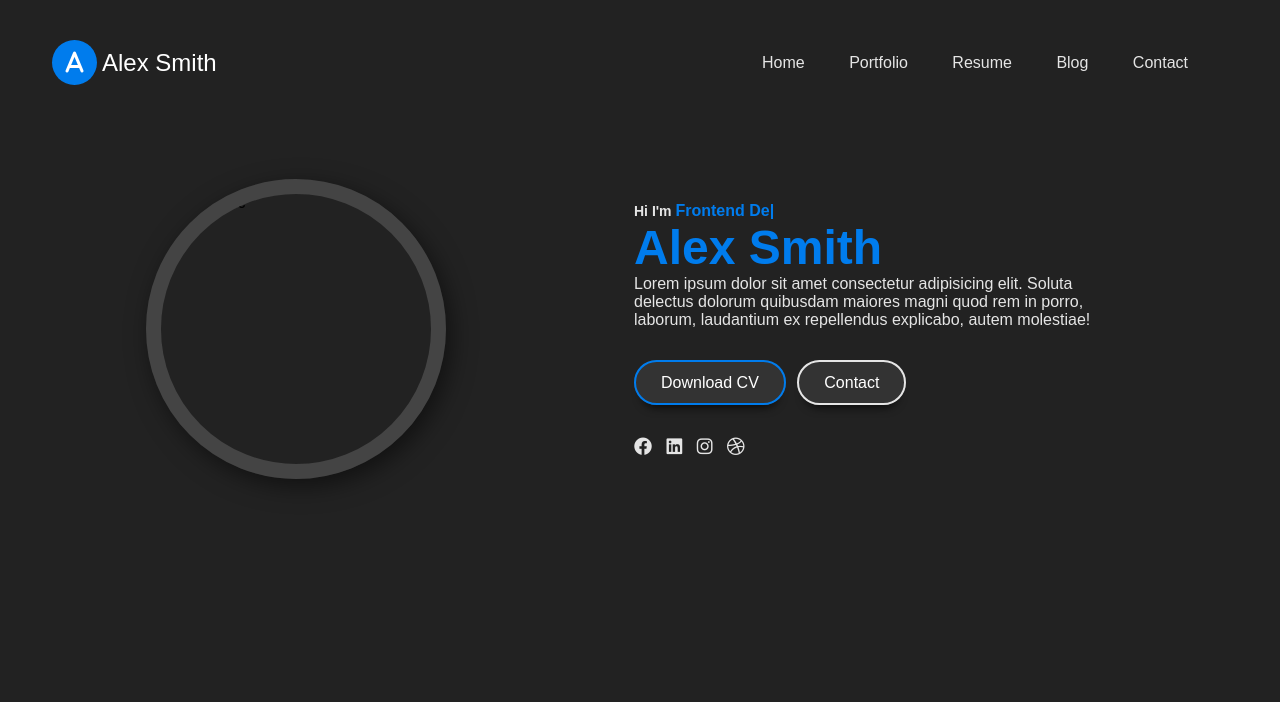
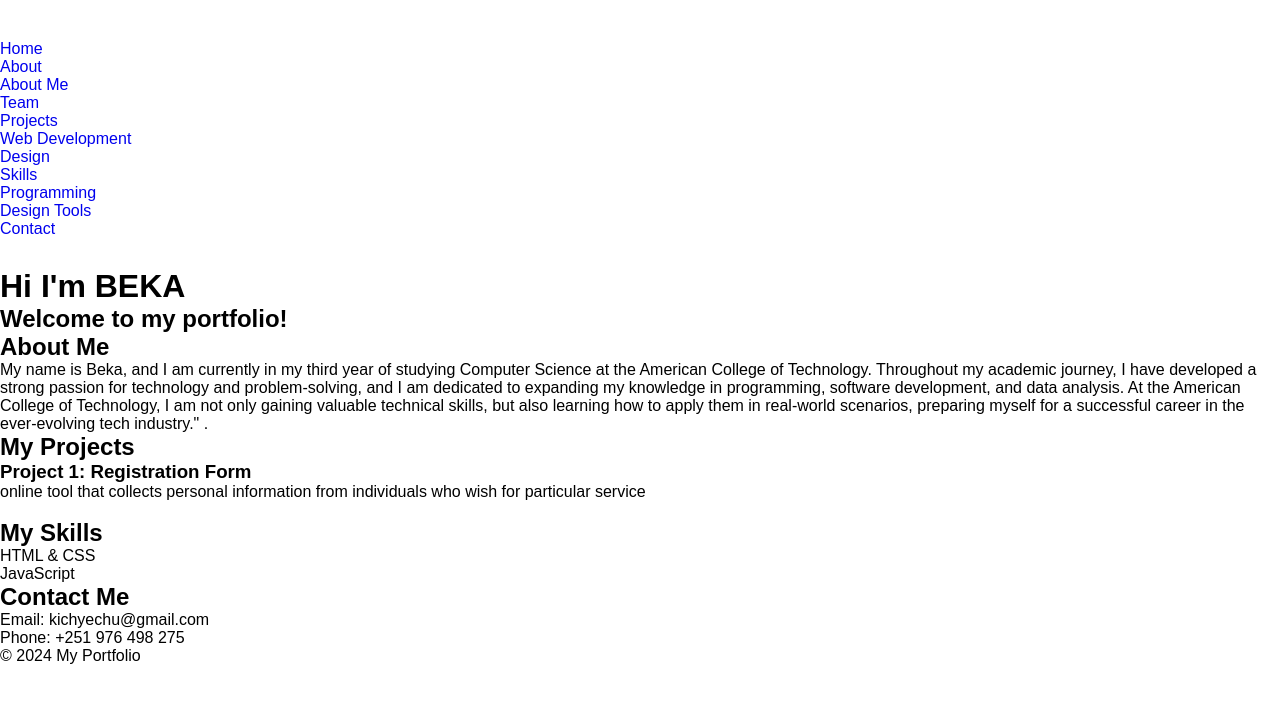
Before and after one commit to Bekitit/Bekitit.github.io, a plain HTML site: page index.html in a window 1280 px wide. Drawn offline with nearby package versions, Linux system fonts and the light colour scheme.

Commit message:
Update index.html

```diff
--- a/index.html
+++ b/index.html
@@ -2,83 +2,97 @@
 <html lang="en">
 <head>
     <meta charset="UTF-8">
-    <meta http-equiv="X-UA-Compatible" content="IE=edge">
     <meta name="viewport" content="width=device-width, initial-scale=1.0">
-    <title>Responsive Portfolio Website Design</title>
+    <title>My Portfolio</title>
     <link rel="stylesheet" href="style.css">
-    <!----Font awesome cdn  font icon css -->
-    <link rel="stylesheet" href="https://cdnjs.cloudflare.com/ajax/libs/font-awesome/6.2.1/css/all.min.css">
 </head>
 <body>
-     <div class="hero-header">
-        <div class="wrapper">
-            <header>
-                <div class="logo">
-                    <i class="fa-solid fa-a"></i>
-                    <div class="logo-text">Alex Smith</div>
-                </div>
-                <nav>
-                    <div class="togglebtn">
-                        <span></span>
-                        <span></span>
-                        <span></span>
-                    </div>
-                    <ul class="navlinks">
-                        <li><a href="#">Home</a></li>
-                        <li><a href="#">Portfolio</a></li>
-                        <li><a href="#">Resume</a></li>
-                        <li><a href="#">Blog</a></li>
-                        <li><a href="#">Contact</a></li>
+    <!-- Header and Navigation -->
+    <header>
+        <nav>
+            <ul class="menu">
+                <li><a href="#home">Home</a></li>
+                <li class="dropdown">
+                    <a href="#about">About</a>
+                    <ul class="dropdown-menu">
+                        <li><a href="#about-me">About Me</a></li>
+                        <li><a href="#team">Team</a></li>
                     </ul>
-                </nav>
-            </header>
-            <div class="container">
-                 <div class="hero-pic">
-                    <img src="images/main_photo.jpg" alt="profile pic">
-                 </div>
-                 <div class="hero-text">
-                    <h5>Hi I'm <span class="input">Frontend Developer</span></h5>
-                    <h1>Alex Smith</h1>
-                    <p> Lorem ipsum dolor sit amet consectetur adipisicing elit. Soluta delectus dolorum
-                        quibusdam maiores magni quod rem in porro, laborum, laudantium ex repellendus explicabo,
-                        autem molestiae!
-                    </p>
+                </li>
+                <li class="dropdown">
+                    <a href="#projects">Projects</a>
+                    <ul class="dropdown-menu">
+                        <li><a href="#web-dev">Web Development</a></li>
+                        <li><a href="#design">Design</a></li>
+                    </ul>
+                </li>
+                <li class="dropdown">
+                    <a href="#skills">Skills</a>
+                    <ul class="dropdown-menu">
+                        <li><a href="#programming">Programming</a></li>
+                        <li><a href="#design-tools">Design Tools</a></li>
+                    </ul>
+                </li>
+                <li><a href="#contact">Contact</a></li>
+            </ul>
+        </nav>
+    </header>
 
-                    <div class="btn-group">
-                       <a href="#" class="btn active">Download CV</a>
-                       <a href="#" class="btn">Contact</a>
-                    </div>
+    <!-- Main Content -->
+    <main>
+        <!-- Home Section -->
+         <h1>Hi I'm BEKA</h1>
+        <section id="home">
+            <div class="background">
+                <h1>Welcome to my portfolio!</h1>
+            </div>
+        </section>
 
-                    <div class="social">
-                        <a href="#"><i class="fa-brands fa-facebook"></i></a>
-                        <a href="#"><i class="fa-brands fa-linkedin"></i></a>
-                        <a href="#"><i class="fa-brands fa-instagram"></i></a>
-                        <a href="#"><i class="fa-brands fa-dribbble"></i></a>
-                        <a href="#"><i class="fa-brands fa-pintrest"></i></a>
-                    </div>
-                 </div>
-            </div>
-        </div>
-     </div>
-     <!---typed js for typing text effect-->
-     <script src="https://cdnjs.cloudflare.com/ajax/libs/typed.js/2.0.10/typed.min.js"></script>
-     <script>
-        /** creating button click show hide navbar **/
-        var togglebtn=document.querySelector(".togglebtn");
-        var nav=document.querySelector(".navlinks");
-        var links=document.querySelector(".navlinks li");
+        <!-- Add the following sections below -->
 
-        togglebtn.addEventListener("click", function(){
-            this.classList.toggle("click");
-            nav.classList.toggle("open");
-        })
+        <!-- About Section -->
+        <section id="about">
+            <h2>About Me</h2>
+            <p>My name is Beka, and I am currently in my third year of studying Computer Science at the American College of Technology. Throughout my academic journey, I have developed a strong passion for technology and problem-solving, and I am dedicated to expanding my knowledge in programming, software development, and data analysis. At the American College of Technology, I am not only gaining valuable technical skills, but also learning how to apply them in real-world scenarios, preparing myself for a successful career in the ever-evolving tech industry."
 
-        var typed=new Typed(".input",{
-            strings:["Frontend Developer","UX Designer","Web Developer"],
-            typedSpeed:70,
-            backSpeed:55,
-            loop:true
-        })
-     </script>
+
+
+                .</p>
+        </section>
+
+        <!-- Projects Section -->
+        <section id="projects">
+            <h2>My Projects</h2>
+            <ul>
+                <li>
+                    <h3>Project 1: Registration Form</h3>
+                    <p>online tool that collects personal information from individuals who wish for particular service</p>
+                </li>
+                <li>
+                </li>
+            </ul>
+        </section>
+
+        <!-- Skills Section -->
+        <section id="skills">
+            <h2>My Skills</h2>
+            <ul>
+                <li>HTML & CSS</li>
+                <li>JavaScript</li>
+            </ul>
+        </section>
+
+        <!-- Contact Section -->
+        <section id="contact">
+            <h2>Contact Me</h2>
+            <p>Email: kichyechu@gmail.com</p>
+            <p>Phone: +251 976 498 275</p>
+        </section>
+    </main>
+
+    <!-- Footer -->
+    <footer>
+        <p>&copy; 2024 My Portfolio</p>
+    </footer>
 </body>
 </html>
```
